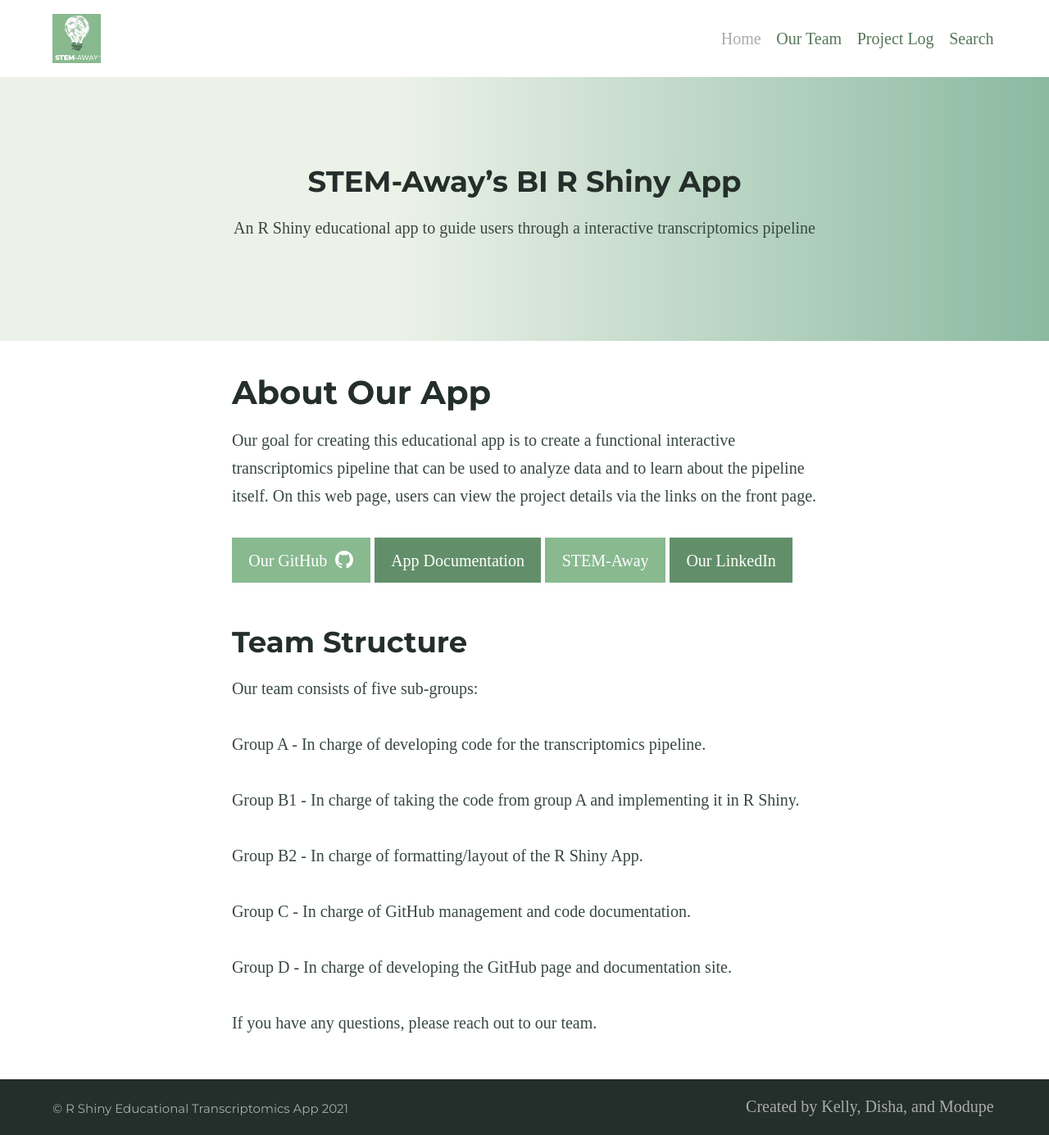
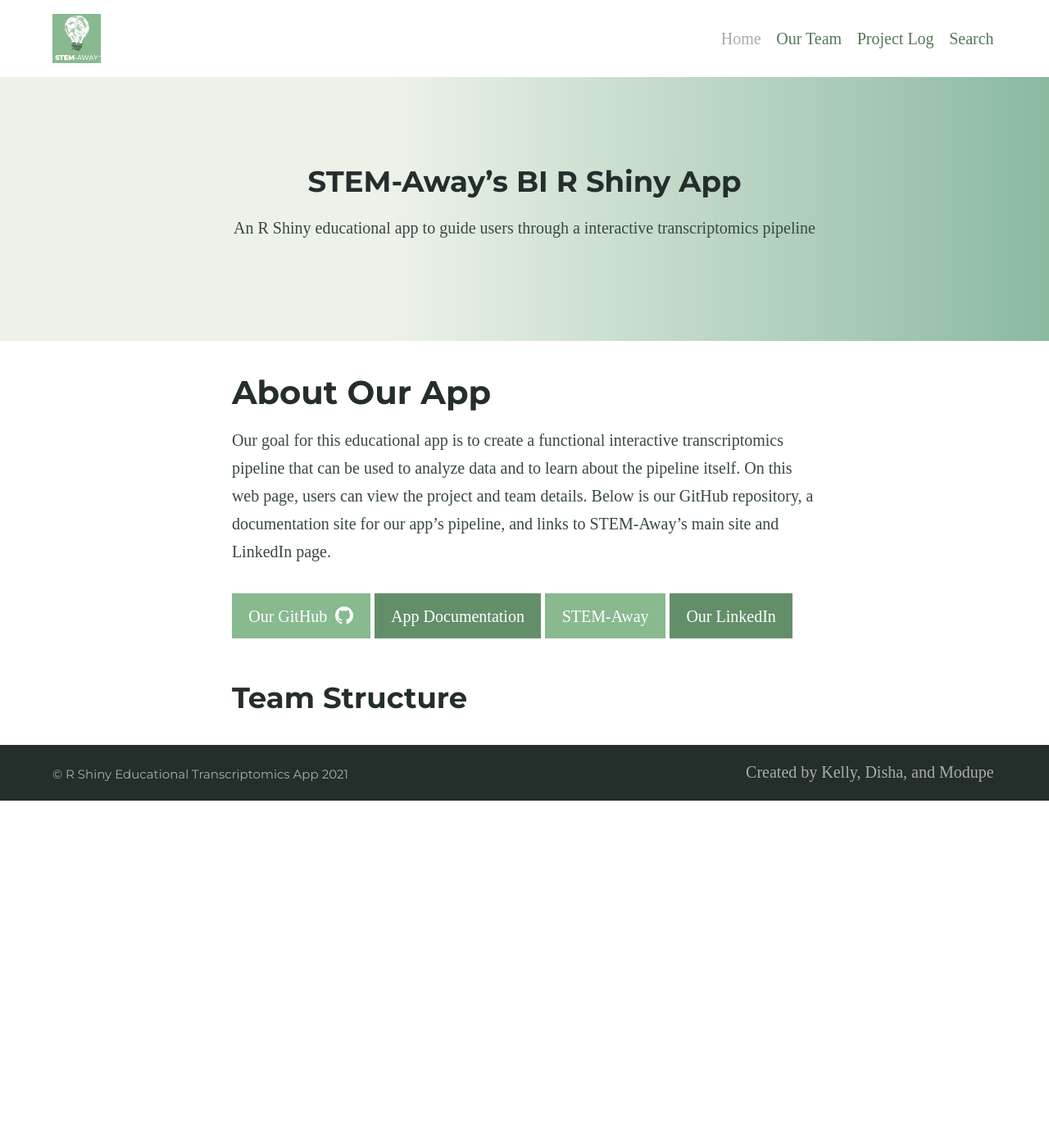
Before and after one commit to BI-STEM-Away/sMAP_dev, a Jekyll site: the page built from index.md, in a window 1280 px wide. Shown: the whole page at 82% size. Built offline with Jekyll 4.4.1, drawn with Linux system fonts in a browser that asks for light colours; after the commit the page ends 977 px from its top, so only the background shows below that.

Commit message:
Update index.md

```diff
--- a/index.md
+++ b/index.md
@@ -7,22 +7,8 @@ feature_image: https://huikunli.github.io/BI-RShiny/Banner.png
 excerpt: "Our goal for creating this educational app is to help experts and intellectuals easily access the transcriptomics information and data they need. On this web page, users can view the project details via the links on the front page."
 ---
 
-Our goal for creating this educational app is to create a functional interactive transcriptomics pipeline that can be used to analyze data and to learn about the pipeline itself. On this web page, users can view the project details via the links on the front page.
+Our goal for this educational app is to create a functional interactive transcriptomics pipeline that can be used to analyze data and to learn about the pipeline itself. On this web page, users can view the project and team details. Below is our GitHub repository, a documentation site for our app's pipeline, and links to STEM-Away's main site and LinkedIn page.
 
-{% include button.html text="Our GitHub" icon="github" link="https://github.com/orgs/Bioinformatics-Pathway-STEM-Away/dashboard" color="#88B98F" %} {% include button.html text="App Documentation" link="" color="#628F69" %} {% include button.html text="STEM-Away"  link="https://stemaway.com/" color="#88B98F" %} {% include button.html text="Our LinkedIn" link="https://www.linkedin.com/company/stemaway/" color="#628F69" %}
+{% include button.html text="Our GitHub" icon="github" link="https://github.com/BI-STEM-Away/shiny_app_dev" color="#88B98F" %} {% include button.html text="App Documentation" link="" color="#628F69" %} {% include button.html text="STEM-Away"  link="https://stemaway.com/" color="#88B98F" %} {% include button.html text="Our LinkedIn" link="https://www.linkedin.com/company/stemaway/" color="#628F69" %}
 
 ## Team Structure
-
-Our team consists of five sub-groups:
-
-Group A - In charge of developing code for the transcriptomics pipeline.
-
-Group B1 - In charge of taking the code from group A and implementing it in R Shiny.
-
-Group B2 - In charge of formatting/layout of the R Shiny App.
-
-Group C - In charge of GitHub management and code documentation.
-
-Group D - In charge of developing the GitHub page and documentation site.
-
-If you have any questions, please reach out to our team.
```
